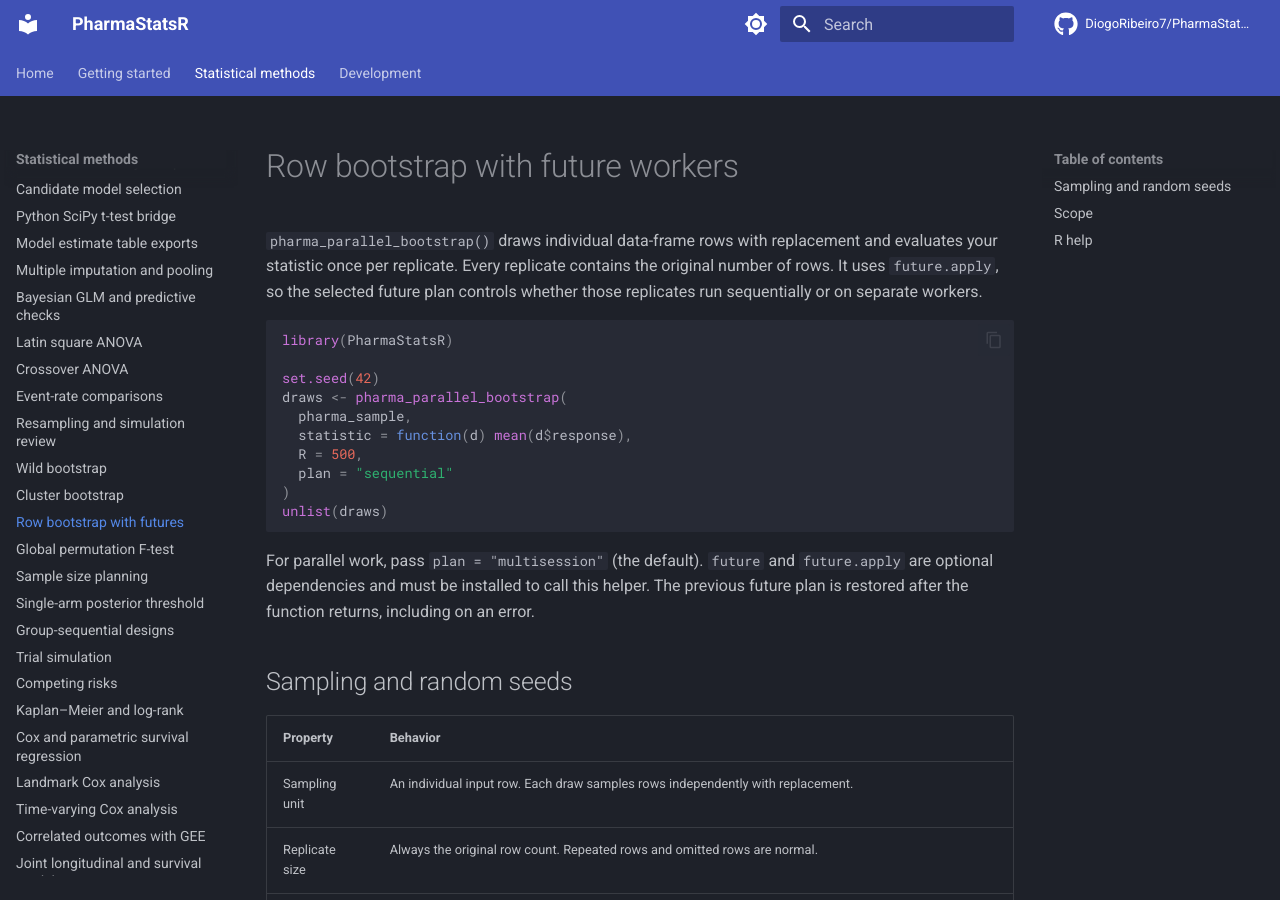
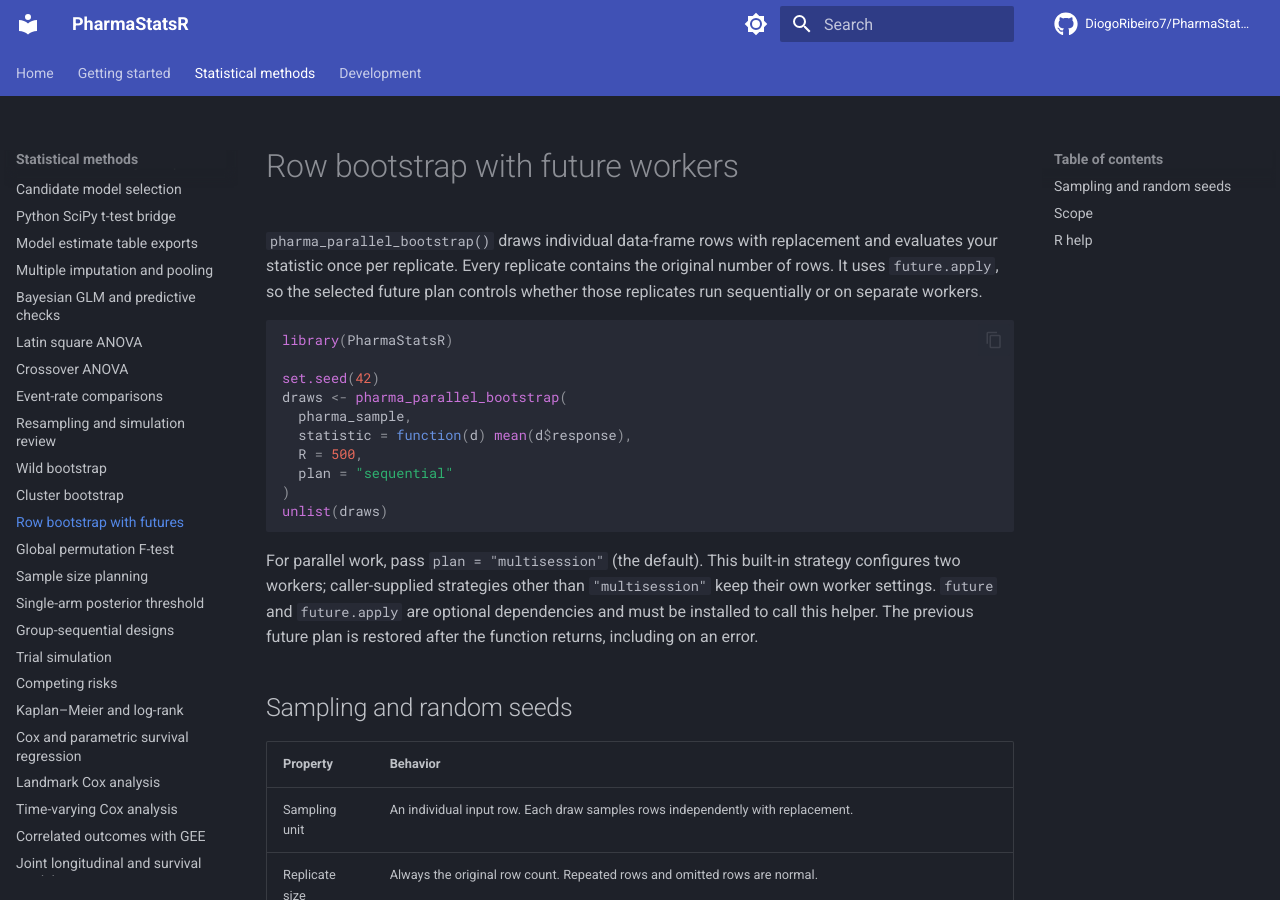
Before and after one commit to DiogoRibeiro7/PharmaStatsR, an MkDocs documentation site: the page built from docs/parallel-bootstrap.md, in a window 1280 px wide and 900 px high. Built offline with MkDocs 1.6.1 and Material for MkDocs 9.7.7, drawn with Linux system fonts in a browser that asks for light colours; comment, search, counter and statistics services are not loaded.

Commit message:
Limit default bootstrap workers and validate source changes

````diff
--- a/docs/parallel-bootstrap.md
+++ b/docs/parallel-bootstrap.md
@@ -15,7 +15,7 @@ draws <- pharma_parallel_bootstrap(
 unlist(draws)
 ```
 
-For parallel work, pass `plan = "multisession"` (the default). `future` and `future.apply` are optional dependencies and must be installed to call this helper. The previous future plan is restored after the function returns, including on an error.
+For parallel work, pass `plan = "multisession"` (the default). This built-in strategy configures two workers; caller-supplied strategies other than `"multisession"` keep their own worker settings. `future` and `future.apply` are optional dependencies and must be installed to call this helper. The previous future plan is restored after the function returns, including on an error.
 
 ## Sampling and random seeds
 
````
Also changed, not shown: NEWS.md (+1 -0 lines), docs/development.md (+1 -1 lines), docs/release-candidate.md (+1 -1 lines), 4 other files.
